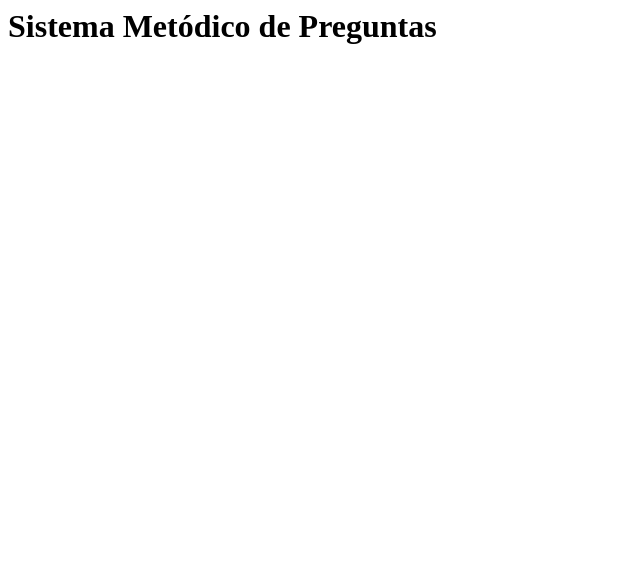
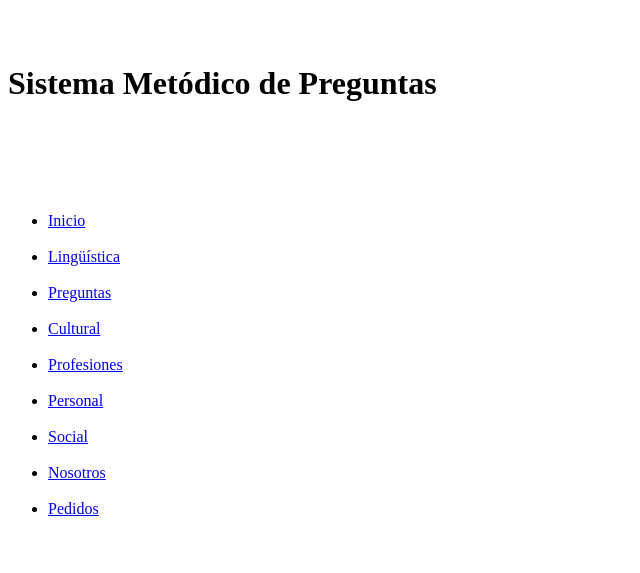
Before and after one commit to SistemaMetodicoPreguntas/sistemametodicopreguntas, a plain HTML site: page paginas/profesiones.html in a window 1280 px wide. Shown: the whole page, without its empty margins (0-640 px from the left). Drawn offline with Linux system fonts and the light colour scheme.

Commit message:
Base profesiones
Completada la base, de la página profesiones

```diff
--- a/paginas/profesiones.html
+++ b/paginas/profesiones.html
@@ -1,13 +1,25 @@
 <DOCTYPE html>
 <html>
 <head>
-  <title>Sistema Metódico de Preguntas</title>
+  <title>Sistema Metódico de Preguntas</title>
 </head>
 
 <body>
-  <header>
-    <h1>Sistema Metódico de Preguntas</h1>
-    <h3<Profesiones</h3>
-  </header>
+  <header>
+    <h1>Sistema Metódico de Preguntas</h1>
+  </header>
+  <aside>
+    <ul>
+      <li><a href="../index.html">Inicio</a></li>
+      <li><a href="./paginas/linguistica.html">Lingüística</a></li>
+      <li><a href="./paginas/preguntas.html">Preguntas</a></li>
+      <li><a href="./paginas/cultural.html">Cultural</a></li>
+      <li><a href="./paginas/profesiones.html">Profesiones</a></li>
+      <li><a href="./paginas/personal.html">Personal</a></li>
+      <li><a href="./paginas/social.html">Social</a></li>
+      <li><a href="./paginas/nosotros.html">Nosotros</a></li>
+      <li><a href="./paginas/pedidos.html">Pedidos</a></li>
+    </ul>
+  </aside>
 </body>
 </html>
```
